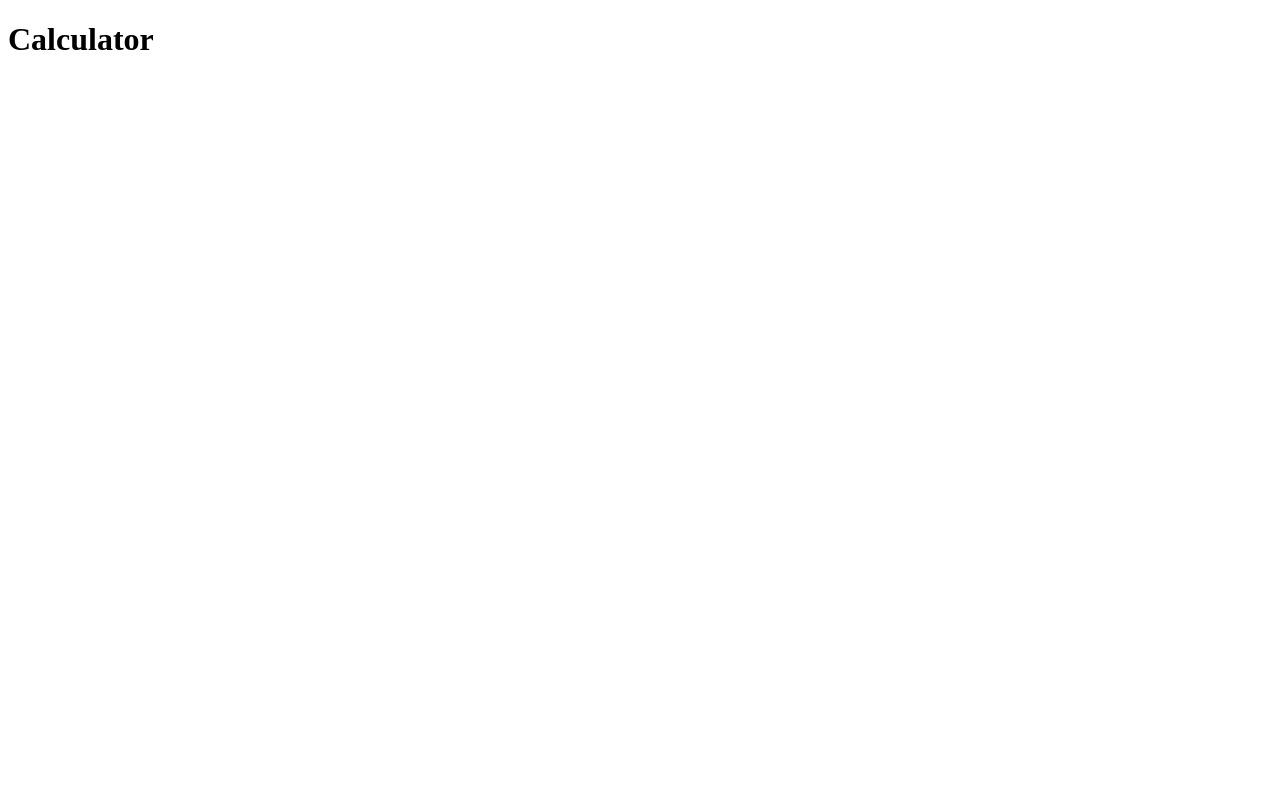
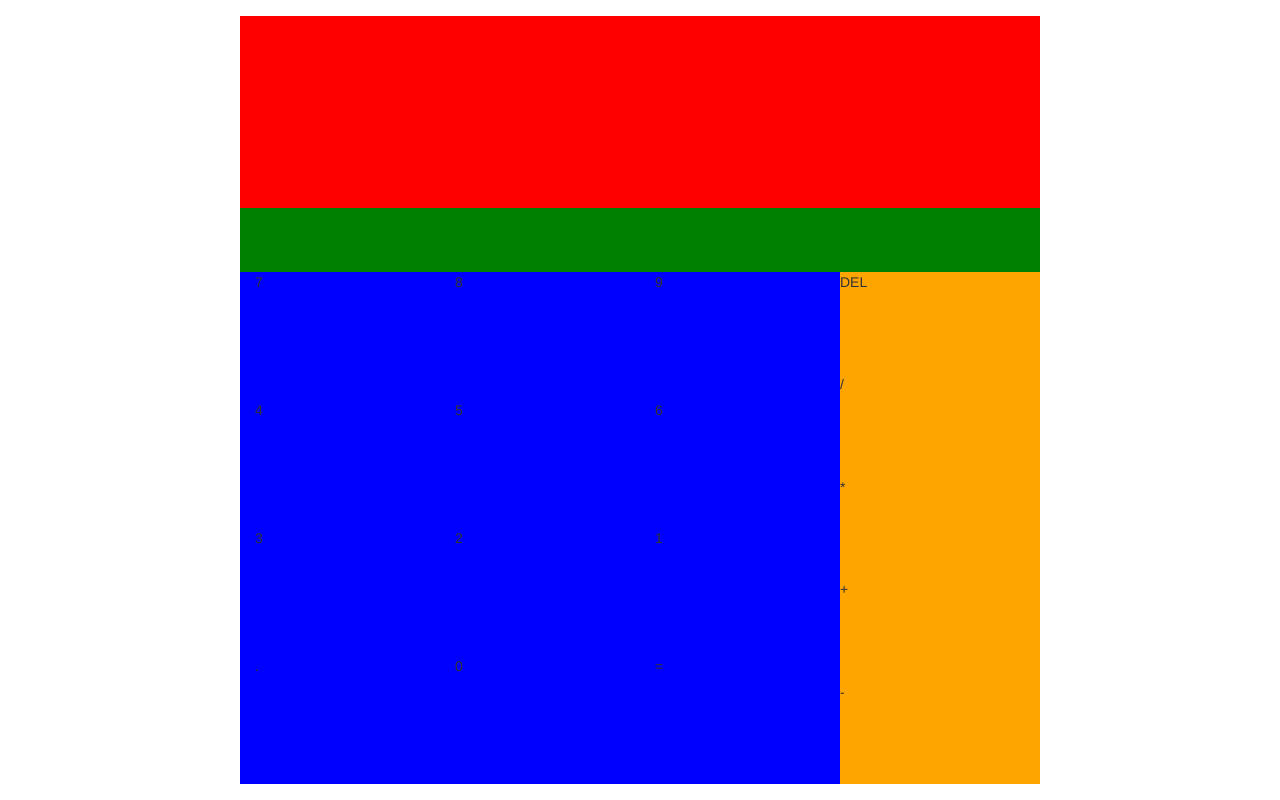
Before and after one commit to preetiksingh/Calculator, a plain HTML site: page index.html in a window 1280 px wide. Drawn offline with nearby package versions, Linux system fonts and the light colour scheme.

Commit message:
Adding layout to the calculator

```diff
--- /dev/null
+++ b/assets/stylesheets/src/styles.scss
@@ -0,0 +1,38 @@
+ $key-height: 16vmin;
+ body {
+  height:100vh;
+ }
+
+ #calculator {
+  width:100vmin;
+  position: relative;
+  top: 50%;
+  transform: translateY(-50%);
+  margin:0 auto;
+
+  #result {
+    background-color: red;
+    height:1.5*$key-height;
+  }
+
+  #preview {
+    background-color: green;
+    height: 0.5*$key-height;
+  }
+
+  #keys {
+    .key {
+      background-color: blue;
+      height:$key-height;
+    }
+  }
+
+  #operators {
+    .operator {
+      background-color: orange;
+      height:0.8 *$key-height;;
+      margin:0 -15px;
+    }
+  }
+
+ }
--- a/index.html
+++ b/index.html
@@ -3,9 +3,63 @@
 <head>
   <meta charset="UTF-8">
   <title>Calculator</title>
+  <link rel="stylesheet" href="https://maxcdn.bootstrapcdn.com/bootstrap/3.3.6/css/bootstrap.min.css" integrity="sha384-1q8mTJOASx8j1Au+a5WDVnPi2lkFfwwEAa8hDDdjZlpLegxhjVME1fgjWPGmkzs7" crossorigin="anonymous">
+  <link rel="stylesheet" href="assets/stylesheets/styles.css">
 </head>
 <body>
-  <h1>Calculator</h1>
+  <div id="calculator">
+    <div id="result"></div>
+    <div id="preview"></div>
+    <div class="container-fluid">
+      <div class="row">
+        <div id="keys" class="col-xs-9">
+          <div class="row">
+            <div class="container-fluid">
+              <div class="row">
+                <div class="col-xs-4 key">7</div>
+                <div class="col-xs-4 key">8</div>
+                <div class="col-xs-4 key">9</div>
+              </div>
+            </div>
+          </div>
+          <div class="row">
+            <div class="container-fluid">
+              <div class="row">
+                <div class="col-xs-4 key">4</div>
+                <div class="col-xs-4 key">5</div>
+                <div class="col-xs-4 key">6</div>
+              </div>
+            </div>
+          </div>
+          <div class="row">
+            <div class="container-fluid">
+              <div class="row">
+                <div class="col-xs-4 key">3</div>
+                <div class="col-xs-4 key">2</div>
+                <div class="col-xs-4 key">1</div>
+              </div>
+            </div>
+          </div>
+          <div class="row">
+            <div class="container-fluid">
+              <div class="row">
+                <div class="col-xs-4 key">.</div>
+                <div class="col-xs-4 key">0</div>
+                <div class="col-xs-4 key">=</div>
+              </div>
+            </div>
+          </div>
+        </div>
+        <div id="operators" class="col-xs-3">
+          <div class="operator">DEL</div>
+          <div class="operator">/</div>
+          <div class="operator">*</div>
+          <div class="operator">+</div>
+          <div class="operator">-</div>
+        </div>
+      </div>
+    </div>
+  </div>
 </body>
 
 </html>
```
Also changed, not shown: assets/stylesheets/styles.css (added), 2 other files.
